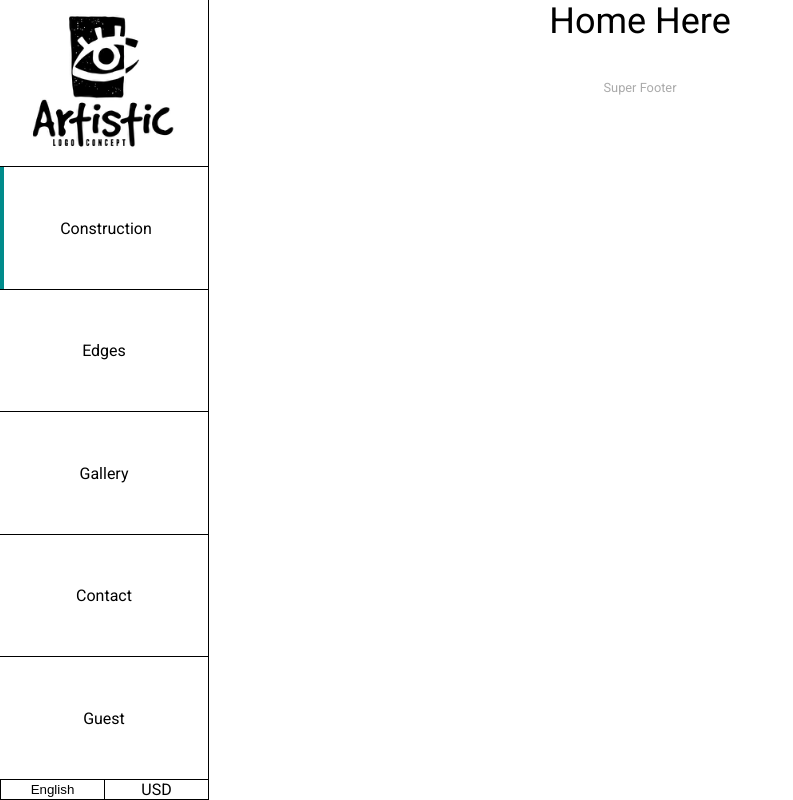
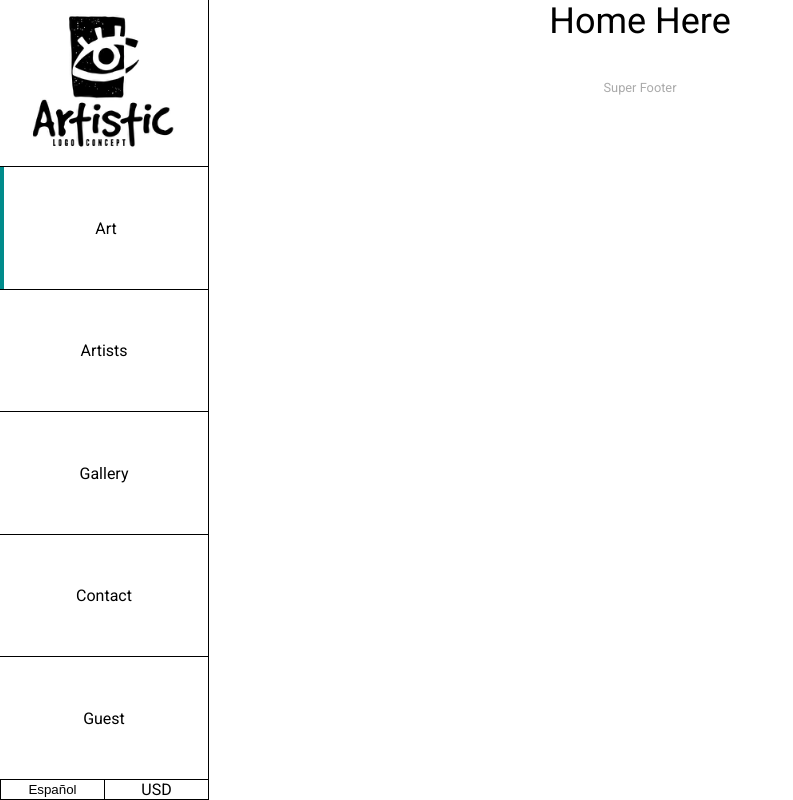
Before and after one commit to mgmediaweb/art-gallery, a React (Create React App) app: page / in a window 1280 px wide. Shown: the whole page, without its empty margins (0-793 px from the left). Built offline with nearby package versions, Linux system fonts and the light colour scheme.

Commit message:
some fix into the languages

```diff
--- a/public/assets/locals/en/translation.json
+++ b/public/assets/locals/en/translation.json
@@ -1,9 +1,8 @@
 {
-   "construction" : "Construction",
-   "edges" : "Edges",
-   "gallery" : "Gallery",
-   "contact" : "Contact",
-   "guest" : "Guest",
-   "currency" : "USD"
-
+  "art": "Art",
+  "artists": "Artists",
+  "gallery": "Gallery",
+  "contact": "Contact",
+  "guest": "Guest",
+  "currency": "USD"
 }
--- a/src/components/navbar/Navbar.jsx
+++ b/src/components/navbar/Navbar.jsx
@@ -17,10 +17,10 @@ const Navbar = () => {
           <img src={logo} alt="Gallery Logo" className="logo-main" />
         </li>
         <li>
-          <NavLink to="/">{t('construction')}</NavLink>
+          <NavLink to="/">{t('art')}</NavLink>
         </li>
         <li>
-          <NavLink to="/artist">{t('edges')}</NavLink>
+          <NavLink to="/artist">{t('artists')}</NavLink>
         </li>
         <li>
           <NavLink to="/gallery">{t('gallery')}</NavLink>
@@ -45,7 +45,7 @@ const Navbar = () => {
             setEnglishLanguage(!EnglishLanguage);
           }}
         >
-          {EnglishLanguage ? 'English' : 'Espanol'}
+          {EnglishLanguage ? 'Español' : 'English' }
         </button>
         <div className="currency">{t('currency')}</div>
       </div>
```
Also changed, not shown: public/assets/locals/es/translation.json (+6 -6 lines).
